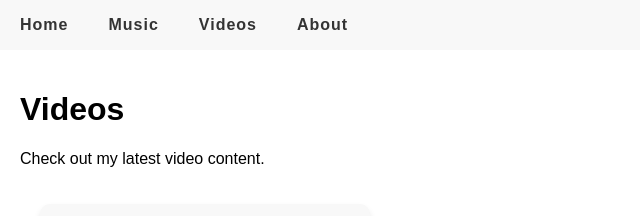
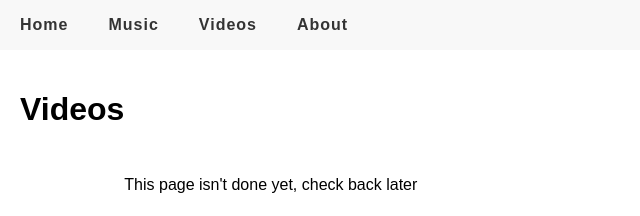
Before and after one commit to Dabaski/dabaski.github.io, a plain HTML site: page videos/index.html in a window 1280 px wide. Shown: the top 216 px of the page, without its empty margins (0-640 px from the left). Drawn offline with Linux system fonts and the light colour scheme; grey boxes are pictures that could not be loaded.

Commit message:
Added /videos/index TODO

```diff
--- a/videos/index.html
+++ b/videos/index.html
@@ -38,8 +38,19 @@
         <li><a href="../about.html">About</a></li>
     </ul>
 </nav>
+<div class="content">
+    <h1>Videos</h1>
+    <div>
+        <br>
+        <br>
+        <br>
+        <p>This page isn't done yet, check back later</p></div>
+</div>
+<!-- Video Content
 
-<!-- Video Content -->
+TODO the shit below
+
+
 <div class="content">
     <div id="videos">
         <h1>Videos</h1>
@@ -62,7 +73,7 @@
             </div>
         </div>
     </div>
-</div>
+</div>-->
 </body>
 
 </html>
```
